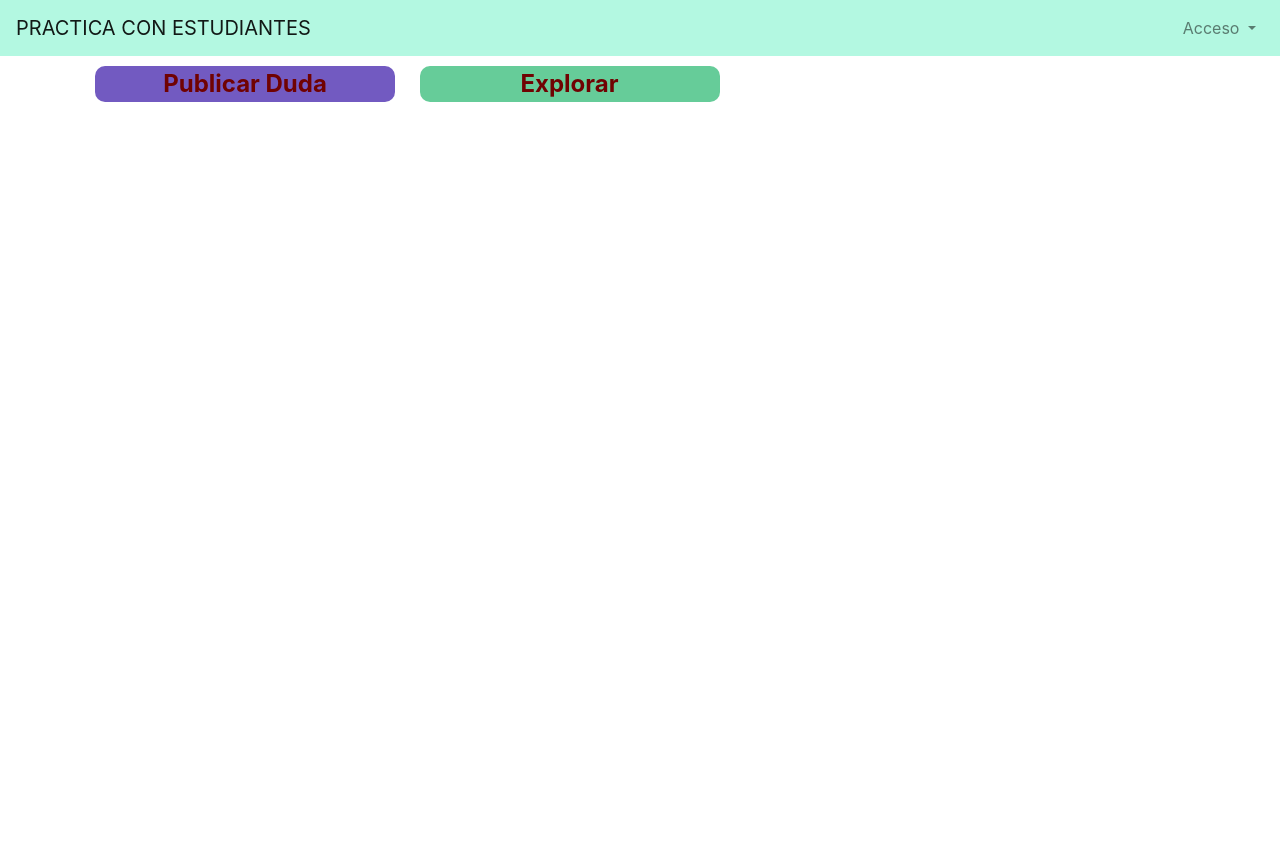
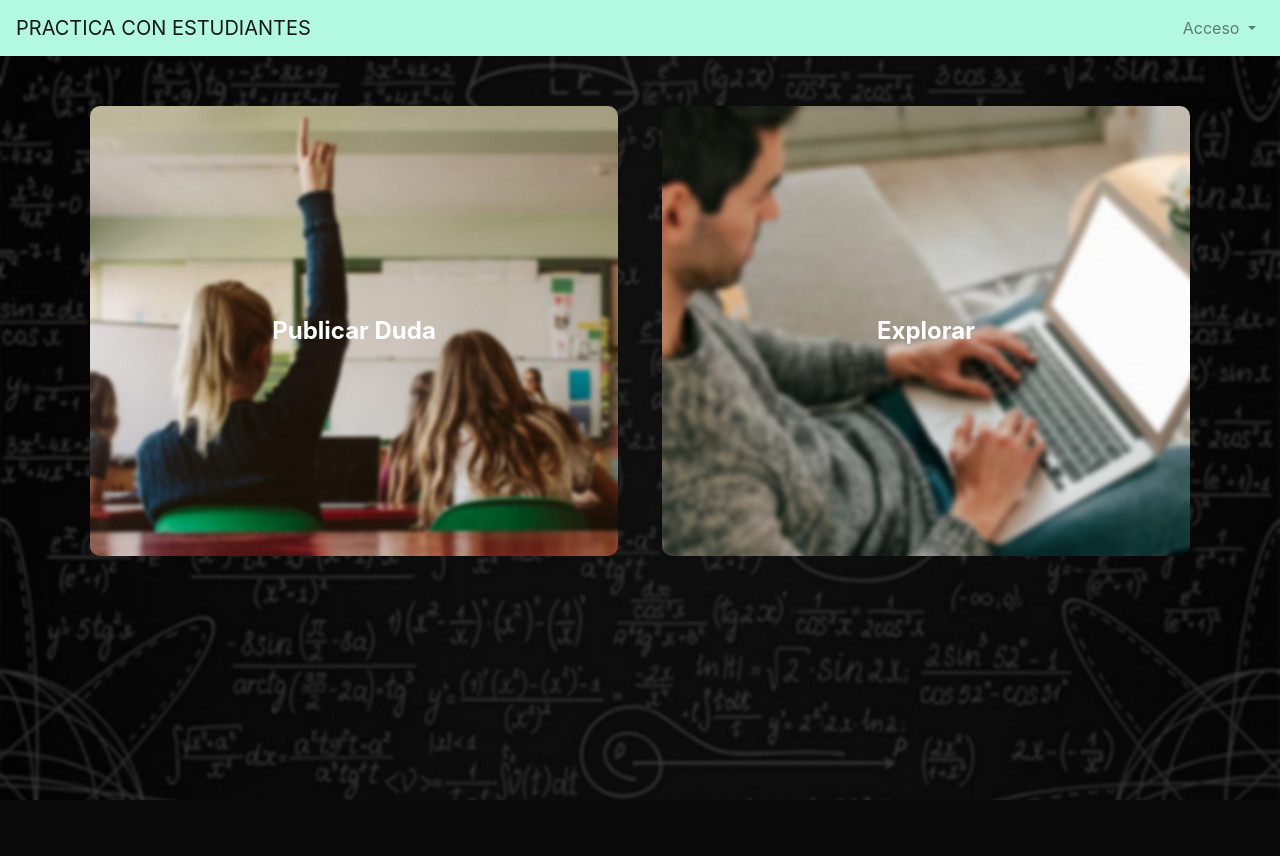
Before and after one commit to galvarez33/TFG, a Flask app: template flask/ventanas/templates/restricted.html in a window 1280 px wide. After the commit the page ends 800 px from the top, so only its background shows below. Run offline with Flask 3, Linux system fonts and the light colour scheme; the template is opened without the code that fills it, so the values that code supplies are empty; some libraries are stand-ins or nearby versions.

Commit message:
cambios, en imagenes, fondos etc, solo estética

```diff
--- a/flask/ventanas/static/style-restricted.css
+++ b/flask/ventanas/static/style-restricted.css
@@ -1,31 +1,51 @@
 .container {
-    height: 100vh;
+  height: 50vh;
+  display: flex;
+  justify-content: center;
+  align-items: center;
 }
 
+
+body {
+  font-family: "Poppins", sans-serif;
+  height: 100vh;
+  background-image: url('/static/image.jpg');
+  background-size: cover;
+  background-repeat: no-repeat;
+}
+
+
 .button-container {
-    height: 80vh; /* Ajusta el tamaño vertical del contenedor */
+  display: flex;
+  justify-content: space-between;
+  max-width: 1100px;
+  width: 100%;
 }
 
 .button {
-    width: 300px; /* Ancho específico en píxeles */
-    margin: 10px;
+  width: 48%; /* Ancho ajustado para que haya espacio entre los botones */
+  height: 450px; /* Altura ajustada para hacer los botones más grandes */
+
   font-size: 24px;
   font-weight: bold;
   text-align: center;
   text-decoration: none;
-    color: #700202;
+  color: #ffffff;
   border-radius: 10px;
-    display: inline-block; /* Cambio a display inline-block */
+  display: flex;
+  align-items: center;
+  justify-content: center;
+  margin-top: -50px;
+  margin-bottom: -200px;
 }
 
 .duda {
-    background-color: #725AC1;
-  }
 
-  .ejercicios {
-    background-color: #E15759;
+  background-image: url('/static/alumno-resuelve-duda.jpg');
+  background-size: cover; /* Ajusta el tamaño de la imagen de fondo */
 }
 
 .explorar {
-    background-color: #66CC99;
+  background-image: url('/static/hombre-ordenador.jpg');
+  background-size: cover; /* Ajusta el tamaño de la imagen de fondo */
 }
--- a/flask/ventanas/templates/explorar.html
+++ b/flask/ventanas/templates/explorar.html
@@ -3,13 +3,13 @@
 <link rel="stylesheet" type="text/css" href="{{ url_for('static', filename='style-explorar.css') }}">
 
 <div class="container">
-    <h2 class="mt-4">Explorar</h2>
+    <h2 class="mt-4" style="color: white;">Explorar</h2>
     <form method="POST" action="{{ url_for('explorar') }}" class="mb-4">
         <div class="form-group">
             <input type="text" class="form-control" id="consulta" name="consulta" placeholder="Buscar por título">
         </div>
         <div class="form-group">
-            <label for="carrera">Carrera:</label>
+            <label for="carrera" style="color: white;">Carrera:</label>
             <select class="form-control" id="carrera" name="carrera">
                 <option value="">Todas las carreras</option>
                 <option value="ADE">Administración y Dirección de Empresas</option>
@@ -17,7 +17,7 @@
             </select>
         </div>
         <div class="form-group">
-            <label for="curso">Curso:</label>
+            <label for="curso" style="color: white;">Curso:</label>
             <select class="form-control" id="curso" name="curso">
                 <option value="">Todos los cursos</option>
                 <option value="curso1">1º</option>
--- a/flask/ventanas/templates/restricted.html
+++ b/flask/ventanas/templates/restricted.html
@@ -1,13 +1,13 @@
-{% include 'header.html' %}
-{% if logged_user %}
-    <p>Bienvenido, {{ logged_user.nombre}}.</p>
-{% endif %}
-
-
-
-
+<!DOCTYPE html>
+<html>
+<head>
   <link rel="stylesheet" type="text/css" href="{{ url_for('static', filename='style-restricted.css') }}">
-
+</head>
+<body>
+  {% include 'header.html' %}
+  {% if logged_user %}
+      <p>Bienvenido, {{ logged_user.nombre}}.</p>
+  {% endif %}
   <div class="container">
     <div class="button-container">
       <a class="button duda" href="/publicar_duda">Publicar Duda</a>
```
Also changed, not shown: flask/ventanas/static/style-cierre.css (+5 -29 lines), flask/ventanas/static/style-detalle_duda.css (+13 -3 lines), flask/ventanas/static/style-explorar.css (+9 -0 lines), flask/ventanas/static/style-publicar_duda.css (+9 -0 lines), flask/ventanas/templates/publicar_duda.html (+8 -8 lines), flask/ventanas/static/alumno-resuelve-duda.jpg (added), flask/ventanas/static/hombre-ordenador.jpg (added), flask/ventanas/static/image.jpg, flask/ventanas/static/imagen2.jpg (added). Lines whose indentation alone changed are shown as unchanged.
